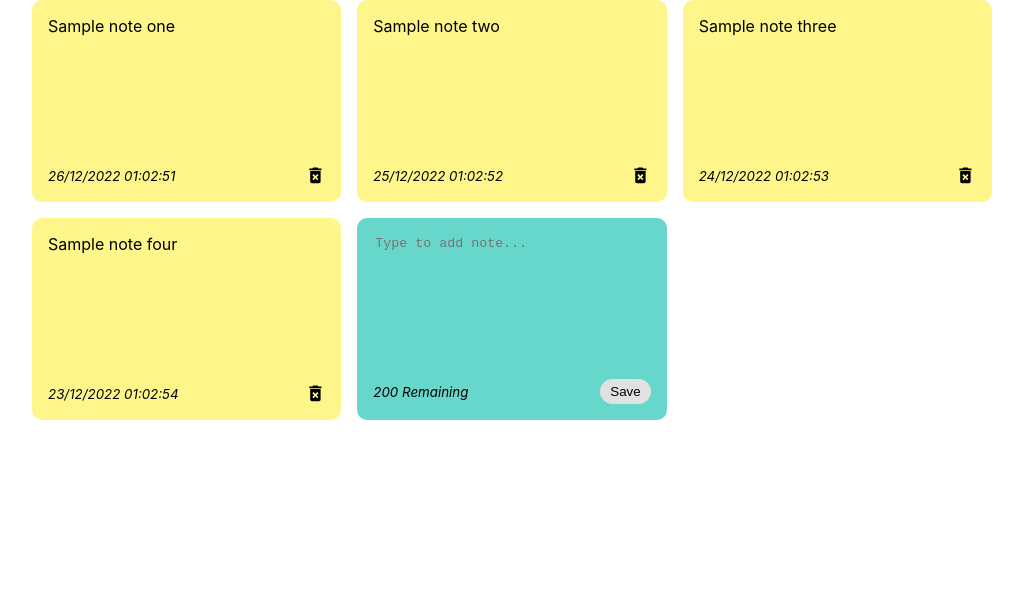
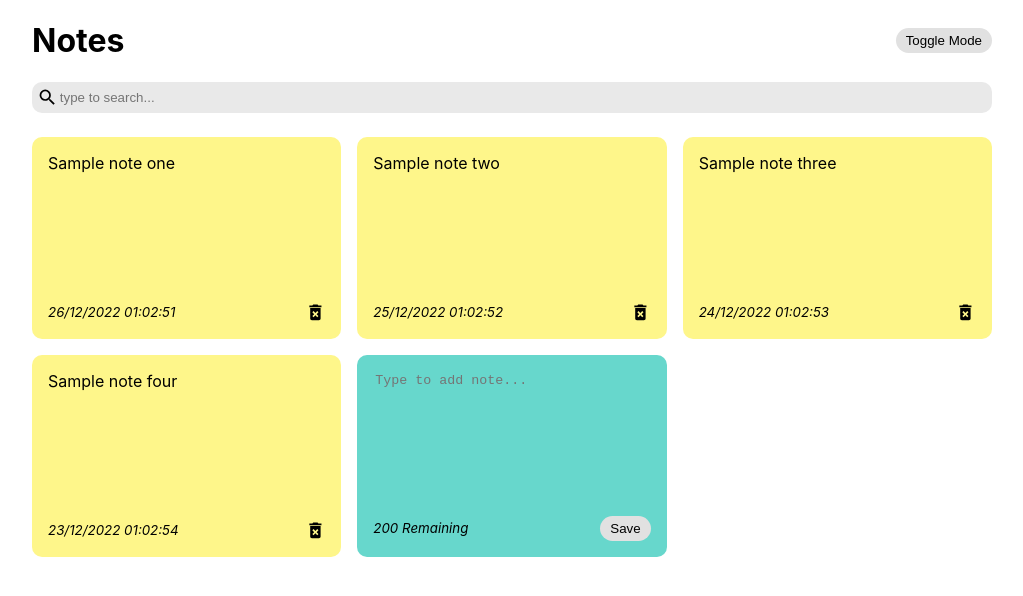
Before and after one commit to jayaseelananbu/react-notes-app, a React (Create React App) app: page / in a window 1280 px wide. Shown: the top 596 px of the page, without its empty margins (128-1151 px from the left). Built offline with nearby package versions, Linux system fonts and the light colour scheme.

Commit message:
header added with toggle mode option

```diff
--- a/src/App.js
+++ b/src/App.js
@@ -1,6 +1,9 @@
 import { useState } from "react";
 import NoteList from "./components/NotesList";
 import { nanoid } from "nanoid";
+import Search from "./components/Search";
+import Header from "./components/Header";
+import { MdDarkMode } from "react-icons/md";
 
 const App = () => {
   const [notes, setNotes] = useState([
@@ -25,6 +28,8 @@
       date: "23/12/2022 01:02:54",
     },
   ]);
+  const [searchText, setSearchText] = useState("");
+  const [darkMode, setDarkMode] = useState(false);
 
   const addNote = (text) => {
     const date = new Date();
@@ -44,12 +49,18 @@
   };
 
   return (
-    <div className="container">
-      <NoteList
-        notes={notes}
-        handleAddNote={addNote}
-        handleDeleteNote={deleteNote}
-      />
+    <div className={`${darkMode && "dark-mode"} `}>
+      <div className="container">
+        <Header handleDarkMode={setDarkMode} />
+        <Search handleSearchNote={setSearchText} />
+        <NoteList
+          notes={notes.filter((note) =>
+            note.text.toLocaleLowerCase().includes(searchText)
+          )}
+          handleAddNote={addNote}
+          handleDeleteNote={deleteNote}
+        />
+      </div>
     </div>
   );
 };
--- /dev/null
+++ b/src/components/Header.js
@@ -0,0 +1,15 @@
+const Header = ({ handleDarkMode }) => {
+  return (
+    <div className="header">
+      <h1>Notes</h1>
+      <button
+        onClick={() => handleDarkMode((previousDarkMode) => !previousDarkMode)}
+        className="save"
+      >
+        Toggle Mode
+      </button>
+    </div>
+  );
+};
+
+export default Header;
--- /dev/null
+++ b/src/components/Search.js
@@ -0,0 +1,18 @@
+import { MdSearch } from "react-icons/md";
+
+const Search = ({ handleSearchNote }) => {
+  return (
+    <div className="search">
+      <MdSearch className="search-icon" size="1.3em" />
+      <input
+        onChange={(event) => {
+          handleSearchNote(event.target.value);
+        }}
+        type="text"
+        placeholder="type to search..."
+      />
+    </div>
+  );
+};
+
+export default Search;
--- a/src/index.css
+++ b/src/index.css
@@ -71,3 +71,38 @@
   background-color: #ededed;
   cursor: pointer;
 }
+
+.delete-icon {
+  cursor: pointer;
+}
+
+.search {
+  display: flex;
+  align-items: center;
+  background-color: rgb(233, 233, 233);
+  border-radius: 10px;
+  padding: 5px;
+  margin-bottom: 1.5em;
+}
+
+.search input {
+  border: none;
+  background-color: rgb(233, 233, 233);
+}
+.search input:focus {
+  outline: none;
+}
+
+.header {
+  display: flex;
+  align-items: center;
+  justify-content: space-between;
+}
+
+.dark-mode {
+  background-color: black;
+}
+
+.dark-mode h1 {
+  color: white;
+}
```
Also changed, not shown: src/components/NotesList.js (+6 -1 lines).
